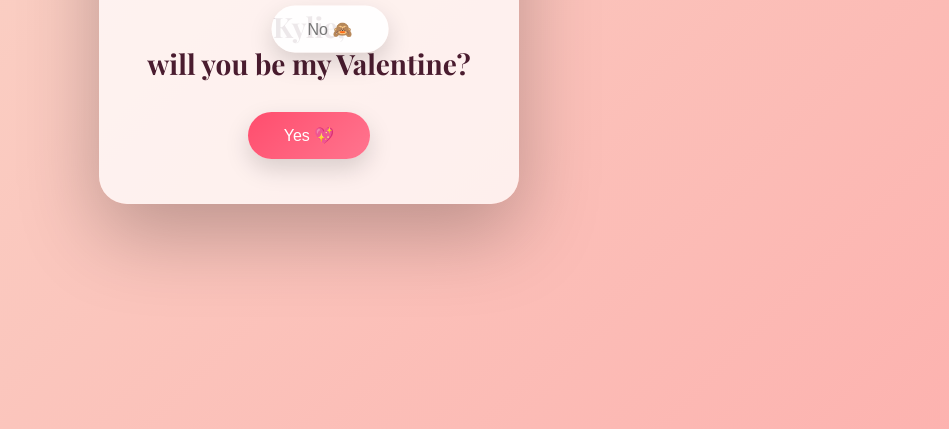
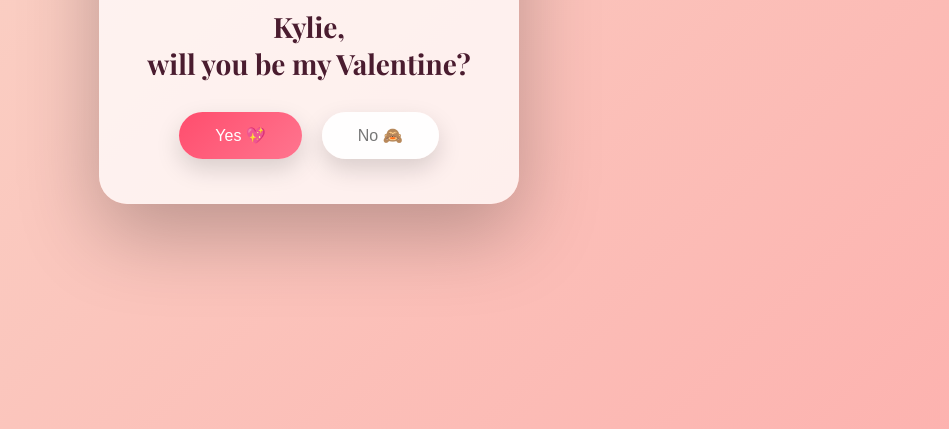
Before and after one commit to IllusionsVortex/Valentines-Gift, a plain HTML site: page index.html in a window 1280 px wide. Shown: the part 371-800 px from the top of the page, without its empty margins (331-1280 px from the left). Drawn offline with nearby package versions, Linux system fonts and the light colour scheme.

Commit message:
index.html

```diff
--- a/index.html
+++ b/index.html
@@ -6,6 +6,7 @@
 <title>Be My Valentine? 💘</title>
 <link href="https://fonts.googleapis.com/css2?family=Playfair+Display:wght@500;600;700&family=Poppins:wght@300;400;500&display=swap" rel="stylesheet">
 <script src="https://cdn.jsdelivr.net/npm/canvas-confetti@1.6.0/dist/confetti.browser.min.js"></script>
+
 <style>
 *{box-sizing:border-box;margin:0;padding:0;}
 body{min-height:100vh;display:flex;align-items:center;justify-content:center;background:linear-gradient(-45deg,#ff9a9e,#fad0c4,#fbc2eb,#a18cd1);background-size:400% 400%;animation:bgMove 12s ease infinite,fadeIn 1s forwards;font-family:"Poppins",sans-serif;overflow:hidden;opacity:0;}
@@ -15,17 +16,22 @@ body{min-height:100vh;display:flex;align-items:center;justify-content:center;bac
 .emoji{font-size:68px;margin-bottom:12px;animation:heartbeat 1.8s infinite;}
 @keyframes heartbeat{0%,100%{transform:scale(1);}50%{transform:scale(1.12);}}
 h2{font-family:"Playfair Display",serif;font-size:28px;color:#4a1c2f;margin-bottom:30px;}
+.buttons{display:flex;justify-content:center;gap:20px;margin-top:20px;}
 button{padding:14px 36px;border-radius:40px;border:none;font-size:16px;cursor:pointer;box-shadow:0 10px 25px rgba(0,0,0,0.15);transition:.25s ease;}
-#yes{background:linear-gradient(135deg,#ff4d6d,#ff758f);color:white;position:relative;}
-#no{background:rgba(255,255,255,0.9);color:#777;position:fixed;top:50%;left:55%;transform:translate(-50%,-50%);z-index:1000;}
+#yes{background:linear-gradient(135deg,#ff4d6d,#ff758f);color:white;}
+#no{background:rgba(255,255,255,0.9);color:#777;position:relative;} /* relative so it dodges in body */
 </style>
 </head>
 <body>
+
 <div class="card">
   <div class="emoji">🐱❤️</div>
   <h2>Kylie,<br>will you be my Valentine?</h2>
-  <button id="yes">Yes 💖</button>
-  <button id="no">No 🙈</button>
+
+  <div class="buttons">
+    <button id="yes">Yes 💖</button>
+    <button id="no">No 🙈</button>
+  </div>
 </div>
 
 <audio id="hoverSound" src="https://assets.mixkit.co/sfx/preview/mixkit-cartoon-voice-laugh-343.mp3"></audio>
@@ -38,10 +44,12 @@ document.addEventListener("DOMContentLoaded", ()=>{
   const hoverSound = document.getElementById("hoverSound");
   const yesSound = document.getElementById("yesSound");
 
+  // Only index no button dodges
   noBtn.addEventListener("mouseenter", ()=>{
     hoverSound.currentTime=0; hoverSound.play();
     const maxX = window.innerWidth - noBtn.offsetWidth;
     const maxY = window.innerHeight - noBtn.offsetHeight;
+    noBtn.style.position = "absolute"; // allows movement
     noBtn.style.left = Math.random() * maxX + "px";
     noBtn.style.top = Math.random() * maxY + "px";
   });
@@ -53,5 +61,6 @@ document.addEventListener("DOMContentLoaded", ()=>{
   });
 });
 </script>
+
 </body>
 </html>
```
